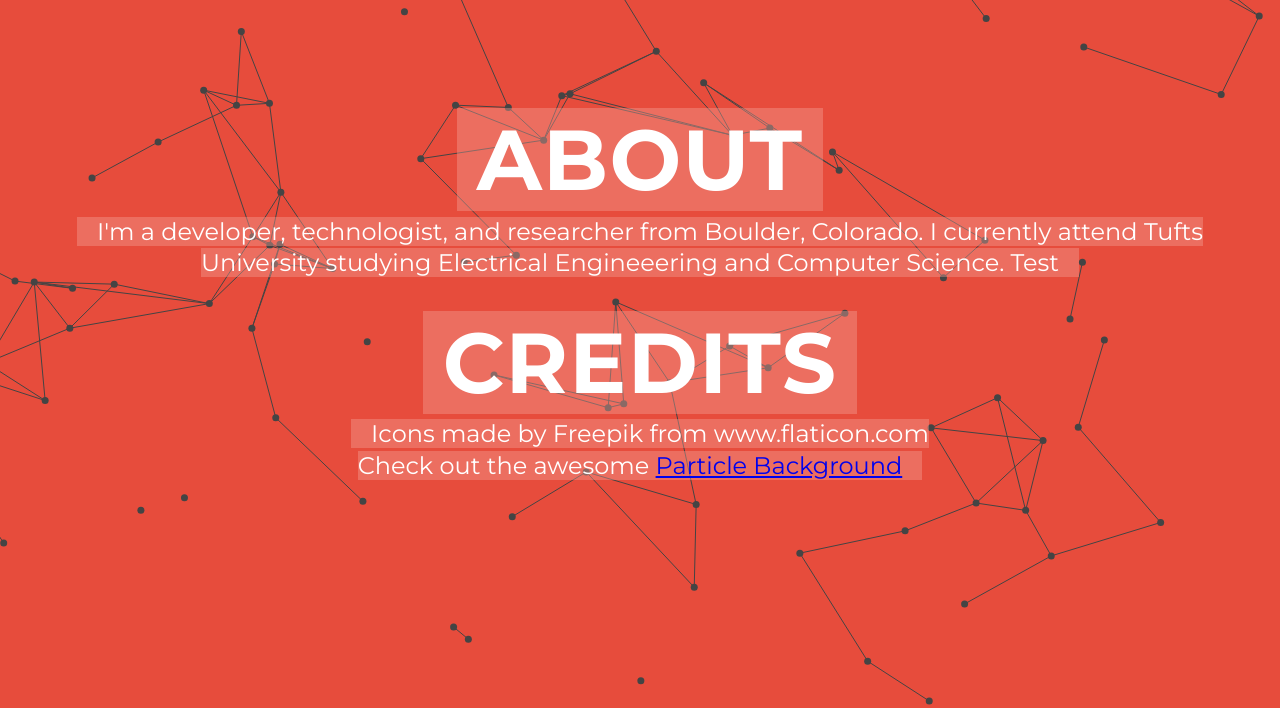
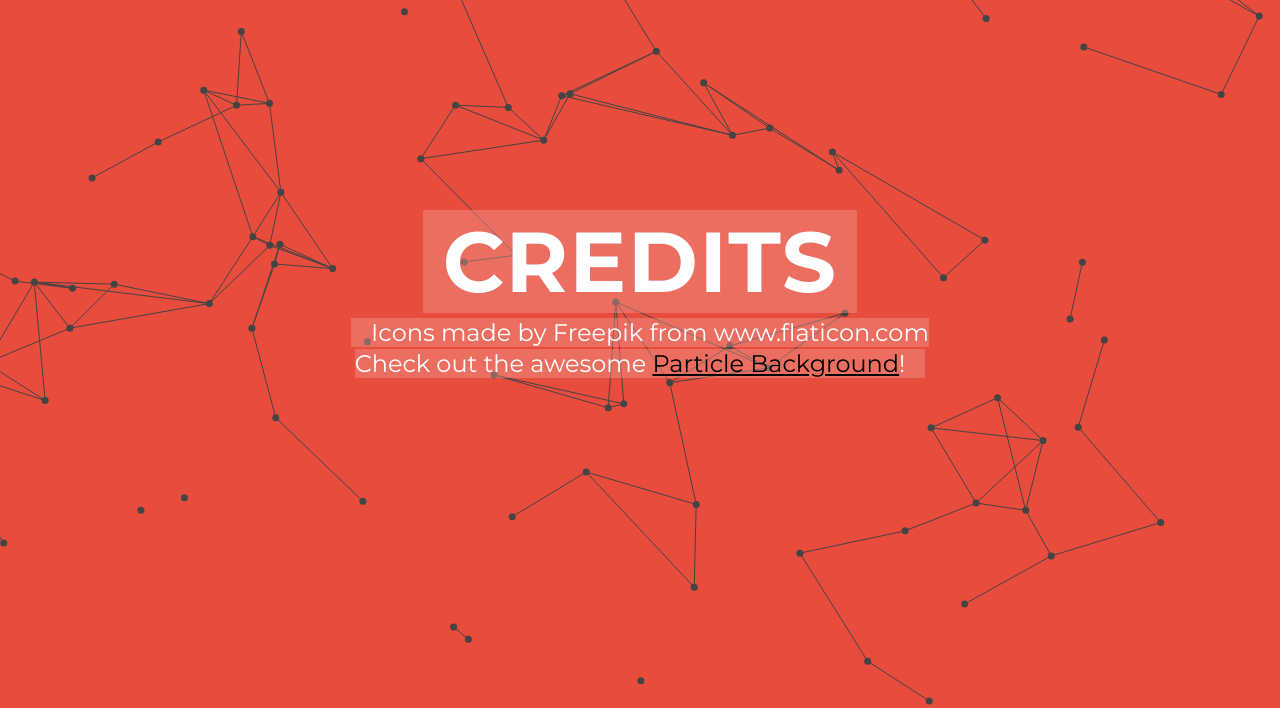
Before and after one commit to lgarbarini/PersonalSite, a plain HTML site: page credit.html in a window 1280 px wide. Shown: the part 92-800 px from the top of the page. Drawn offline with Linux system fonts and the light colour scheme.

Commit message:
fixed links

```diff
--- a/credit.html
+++ b/credit.html
@@ -25,28 +25,19 @@
     left: 0px;
     top: 0px;
   }
+
 </style>
 
 
 <div id="particles">
   <a href="index.html"><img class="logos" src="img/logos/home.svg"></a>
   <div id="intro">
-    <h1><mark>About</mark></h1>
-    <p>
-      <mark>
-        I'm a developer, technologist, and researcher from Boulder, Colorado.
-        I currently attend Tufts University studying Electrical Engineeering and
-        Computer Science.
-        Test
-      </mark>
-    </p>
-
     <h1><mark>Credits</mark></h1>
     <p>
       <mark>
         Icons made by Freepik from www.flaticon.com
         <br>
-        Check out the awesome <a href="https://github.com/jnicol/particleground/">Particle Background</a>
+        Check out the awesome <a class="link" href="https://github.com/jnicol/particleground/">Particle Background</a>!
       </mark>
     </p>
   </div>
--- a/css/style.css
+++ b/css/style.css
@@ -83,6 +83,22 @@
   color: #fff;
   background-color:rgba(138, 194, 255,.4);
   padding: 0 20px;
+}
+
+.link {
+  color: #000;
+}
+
+.link:visited{
+  color: #000;
+}
+
+.link:hover {
+  color: #FFF;
+}
+
+.link:active {
+  color: #555;
 }
 
 
```
